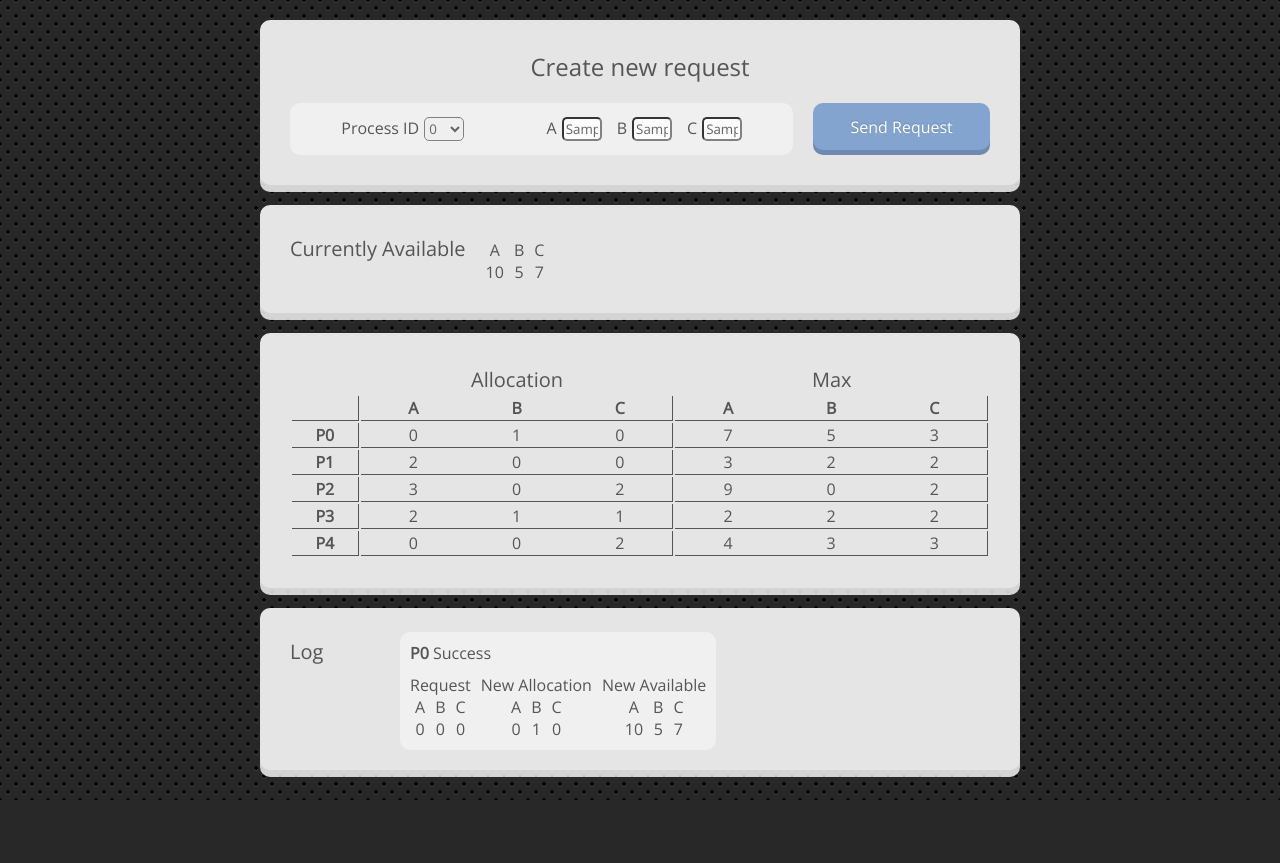
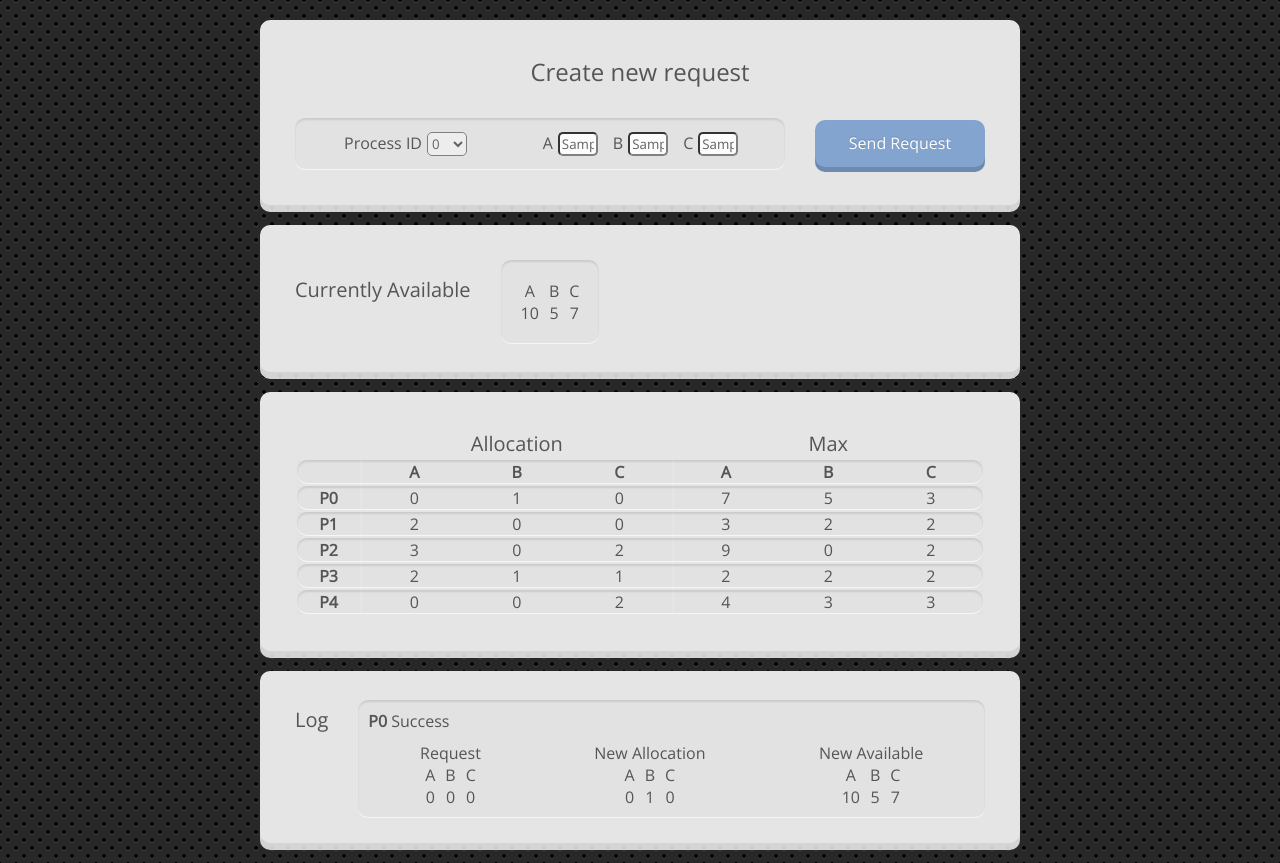
Before and after one commit to ryan7falcon/bankersAlgorithm, a plain HTML site: page index.html in a window 1280 px wide. Both pictures are taken after typing "Sample", "Sample", "Sample" into the empty fields and a click on the button "Send Request". Before the commit the page ends 800 px from the top, so only its background shows below. Drawn offline with nearby package versions, Linux system fonts and the light colour scheme.

Commit message:
panel styling

```diff
--- a/index.html
+++ b/index.html
@@ -11,7 +11,7 @@
   <div class="container">
     <div class="card">
       <h2> Create new request</h2>
-      <div class="params">
+      <div class="params panel">
         <div class="inputProcess">
           <label for="process">Process ID</label>
           <select name="process" id="process">
@@ -27,15 +27,17 @@
 
     <div class="card cardAvailable">
       <div class="header">Currently Available </div>
-      <div id="availableResources">
+      <div id="availableResources" class="panel">
         <!-- Available resources go here -->
       </div>
     </div>
 
     <div class="card">
-      <table id="table">
-        <!-- table goes here -->
-      </table>
+      <div class="wrapper">
+        <table id="table">
+          <!-- table goes here -->
+        </table>
+      </div>
     </div>
 
     <div class="card">
--- a/script.js
+++ b/script.js
@@ -58,7 +58,7 @@ function resourceWrapper(heading, valuesArr, resourcesArr) {
 // returns html for log rows
 function logRow(processName, status, error, requestArr, allocationArr, availableArr, resourcesArr) {
   return `
-    <div class="logRow">
+    <div class="logRow panel">
       <div class="status">
         <span class="processName">${processName}</span>
         <span class="success">${status}</span>
@@ -84,7 +84,7 @@ function processRow(processId, processName, allocationArr, maxArr, resourcesArr)
   }
 
   return `
-    <tr class="processRow" data-process="${processId}">
+    <tr class="processRow panel" data-process="${processId}">
       <td class="processCell">${processName}</td>
       <td><div>
         ${allocationStr}
@@ -125,13 +125,13 @@ function table(numProcesses, processPrefix, allocationArr, maxArr, resourcesArr)
     <td></td>
 
       <td>
-        <div class="header">Allocation</div>
+        <div class="header headerTable">Allocation</div>
       </td>
       <td>
-        <div class="header">Max</div>
+        <div class="header headerTable">Max</div>
       </td>
     </tr>
-    <tr class="resoursesHeaderRow">
+    <tr class="resoursesHeaderRow panel">
       <td></td>
       <td>
         <div>${resourcesStr}</div>
--- a/styles.css
+++ b/styles.css
@@ -44,13 +44,23 @@ h2 {
   border-radius: 10px;
   display: flex;
   flex-wrap: wrap;
+  align-items: baseline;
+  align-content: center;
   margin: 20px;
 }
 
 .card > * {
-  margin: 10px;
+  margin: 15px;
 }
 
+.panel {
+  padding: 10px;
+  background:rgba(0, 0, 0, .01);
+  border-radius: 10px;
+  box-shadow: 0 2px 2px rgba(0,0,0,0.1) inset, 0 -1px 0px rgba(255,255,255,0.7) inset;
+}
+
+/* inputs */
 input, select {
   border-radius: 5px;
   opacity: 0.9;
@@ -88,9 +98,7 @@ input, select {
   display: flex;
   flex-wrap: wrap;
   justify-content: center;
-  padding: 10px;
-  background:rgba(255, 255, 255, .4);
-  border-radius: 10px;
+
 }
 
 .params > * {
@@ -120,23 +128,24 @@ input, select {
   width: 40px;
 }
 
+
+/* table */
+.wrapper {
+  flex: 1;
+}
+
 #table {
   width: 100%;
   text-align: center;
 }
 
-.headerRow {
-
+.header {
+  font-weight: 100;
+  font-size: 20px;
 }
 
-.headerRow > * {
-
-}
-
-.header {
+.headerTable {
   min-width: 100px;
-  font-weight: 100;
-  font-size: 20px;
 }
 
 .resoursesHeaderRow, .processCell, .processName {
@@ -144,8 +153,6 @@ input, select {
 }
 
 td {
-  border-bottom: 1px solid  var(--text);
-  border-right:  1px solid  var(--text);
   margin: 0;
 }
 
@@ -161,22 +168,14 @@ td > div {
   flex:1;
 }
 
-.cardAvailable, .request{
+/* available resources */
+
+#availableResources {
   display: flex;
-  align-items: baseline;
-  justify-content: flex-start;
+  margin-bottom: 8px;
+  padding: 20px;
 }
 
-#availableResources {
-  flex: 1;
-  display: flex;
-  align-items: baseline;
-  justify-content: flex-start;
-}
-
-#availableResources > * {
-  margin-right: 10px;
-}
 
 .resources{
   flex: 1;
@@ -185,30 +184,26 @@ td > div {
   justify-content: center;
 }
 
-.resources > * {
-  margin-right: 10px;
-}
-
 .resource:last-child {
   margin :0;
 }
 
 .resource {
-  /* flex:1; */
-  /* margin-right: 10px; */
+  margin-right: 10px;
   display: flex;
   flex-direction: column;
   text-align: center;
 }
 
+/* log */
+
 .logContainer {
-  margin:4px 0 0 0 ;
+  margin-top:9px;
+  margin-bottom: 5px;
+  flex: 1;
 }
 
 .logRow {
-  padding: 10px;
-  background:rgba(255, 255, 255, .4);
-  border-radius: 10px;
   margin-bottom: 10px;
 }
 
@@ -219,12 +214,8 @@ td > div {
 .logDetails  {
   margin-top: 10px;
   display: flex;
-  justify-content: space-between;
+  justify-content: space-around;
 }
-
-.logDetails > * {
-}
-
 
 .resourcesWrapper {
   margin-right: 10px;
```
